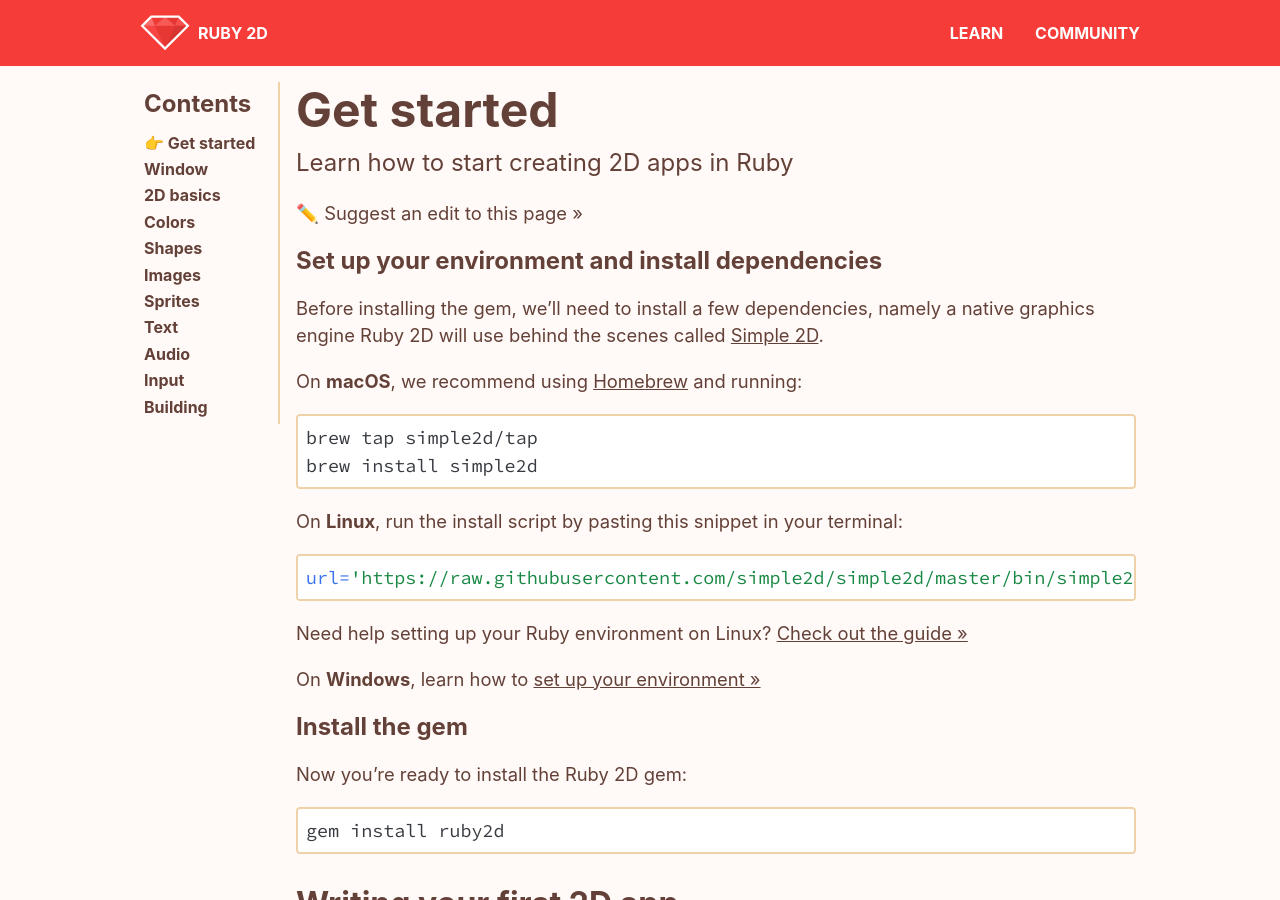
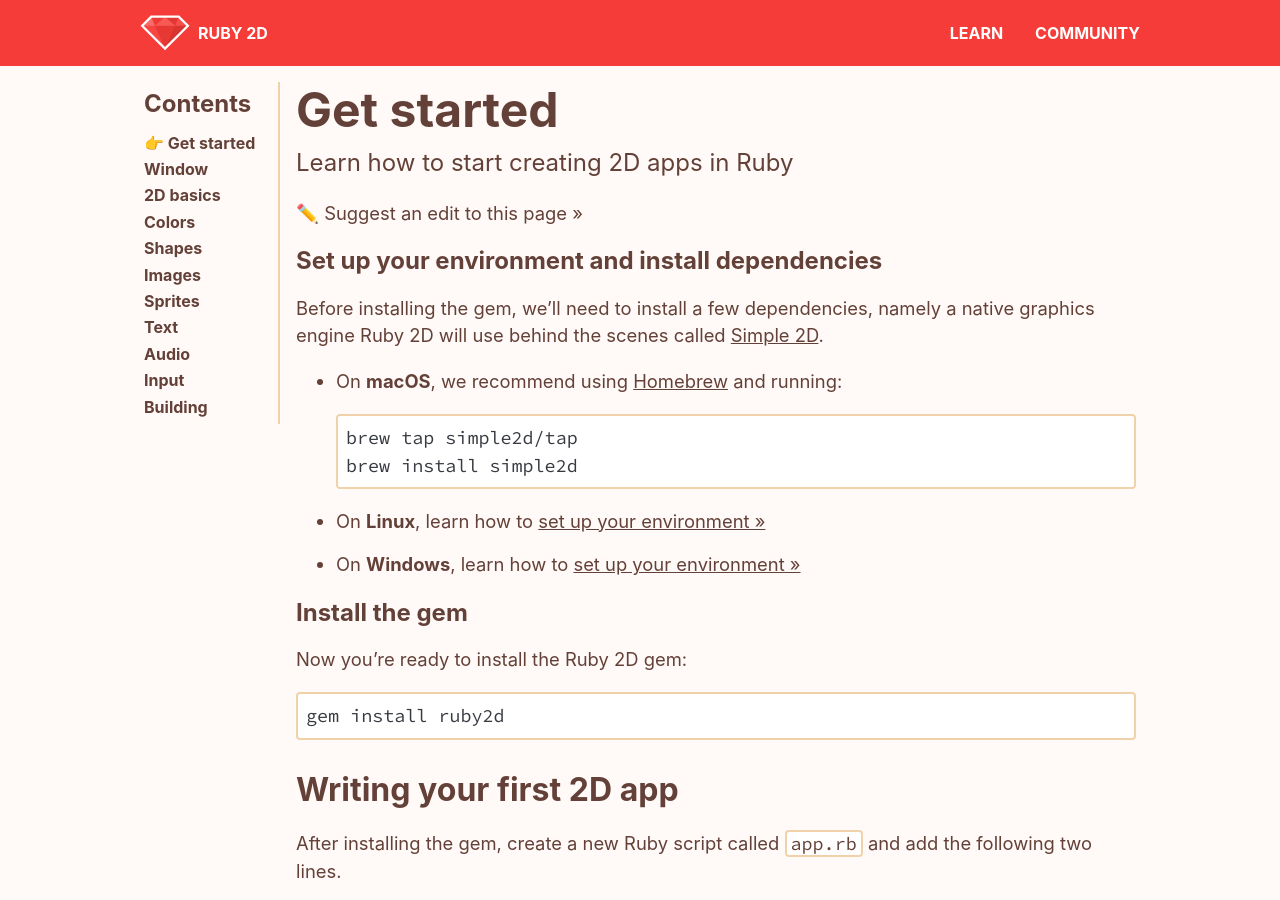
Before and after one commit to ruby2d/ruby2d.com, a Jekyll site: the page built from _pages/learn/get-started.md, in a window 1280 px wide and 900 px high. Built offline with Jekyll 4.4.1, drawn with Linux system fonts in a browser that asks for light colours; comment, search, counter and statistics services are not loaded.

Commit message:
Linux env updates

````diff
--- a/_pages/learn/get-started.md
+++ b/_pages/learn/get-started.md
@@ -9,22 +9,13 @@
 
 Before installing the gem, we'll need to install a few dependencies, namely a native graphics engine Ruby 2D will use behind the scenes called [Simple 2D](https://github.com/simple2d/simple2d).
 
-On **macOS**, we recommend using [Homebrew](https://brew.sh) and running:
-
+- On **macOS**, we recommend using [Homebrew](https://brew.sh) and running:
 ```
 brew tap simple2d/tap
 brew install simple2d
 ```
-
-On **Linux**, run the install script by pasting this snippet in your terminal:
-
-```bash
-url='https://raw.githubusercontent.com/simple2d/simple2d/master/bin/simple2d.sh'; which curl > /dev/null && cmd='curl -fsSL' || cmd='wget -qO -'; bash <($cmd $url) install
-```
-
-Need help setting up your Ruby environment on Linux? [Check out the guide »](/learn/linux)
-
-On **Windows**, learn how to [set up your environment »](/learn/windows)
+- On **Linux**, learn how to [set up your environment »](/learn/linux)
+- On **Windows**, learn how to [set up your environment »](/learn/windows)
 
 ## Install the gem
 
````
Also changed, not shown: _pages/learn/linux.md (+23 -19 lines).
